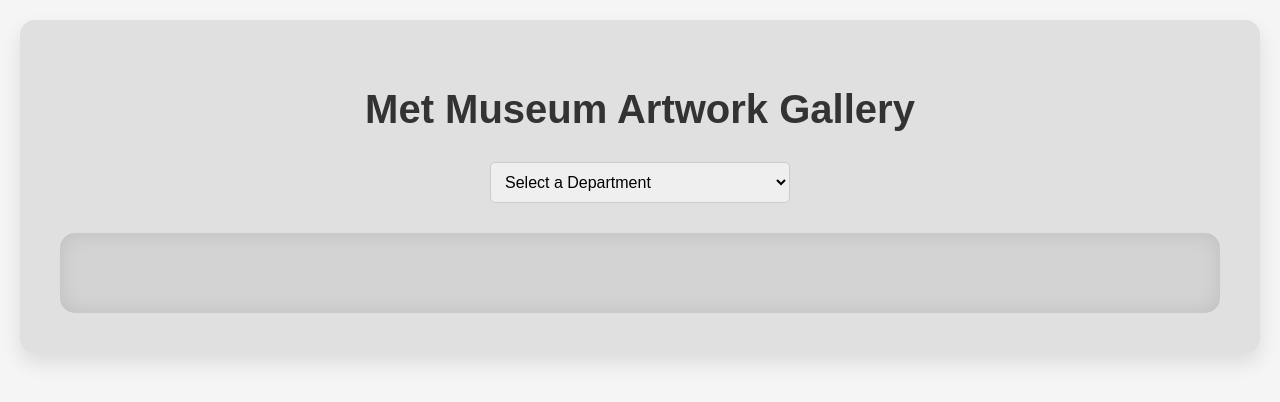
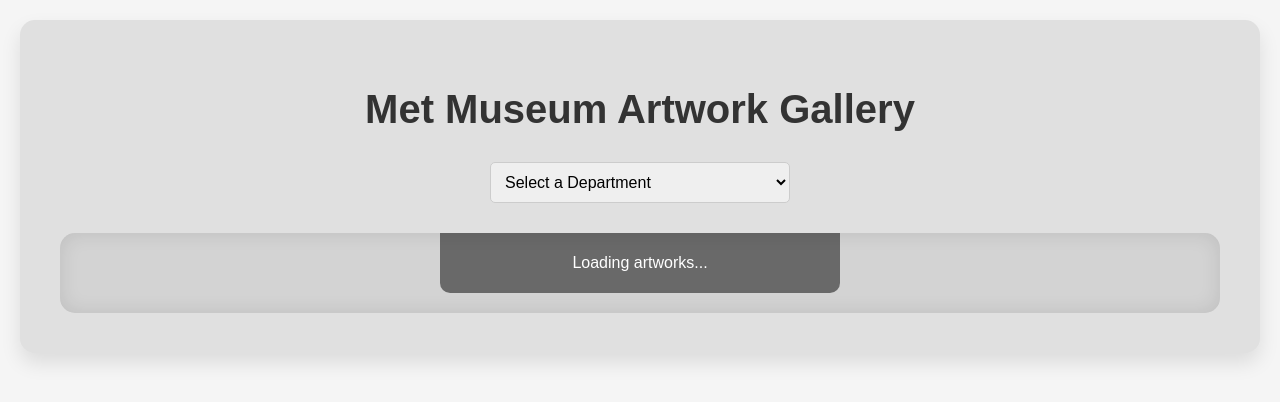
Before and after one commit to drinkingtheink/met-gallery-explorer, a React (Create React App) app: page / in a window 1280 px wide. Shown: the top 402 px of the page. Built offline with nearby package versions, Linux system fonts and the light colour scheme.

Commit message:
loading polish

```diff
--- a/src/components/explorer.js
+++ b/src/components/explorer.js
@@ -203,12 +203,12 @@
         )}
 
         {/* Loading State */}
-        {isLoading && (
+        {true && (
           <div style={{
             display: 'flex',
             justifyContent: 'center',
             alignItems: 'center',
-            height: '100px',
+            height: '60px',
             position: 'absolute',
             backgroundColor: 'rgba(0,0,0,0.5)',
             width: '400px',
```
